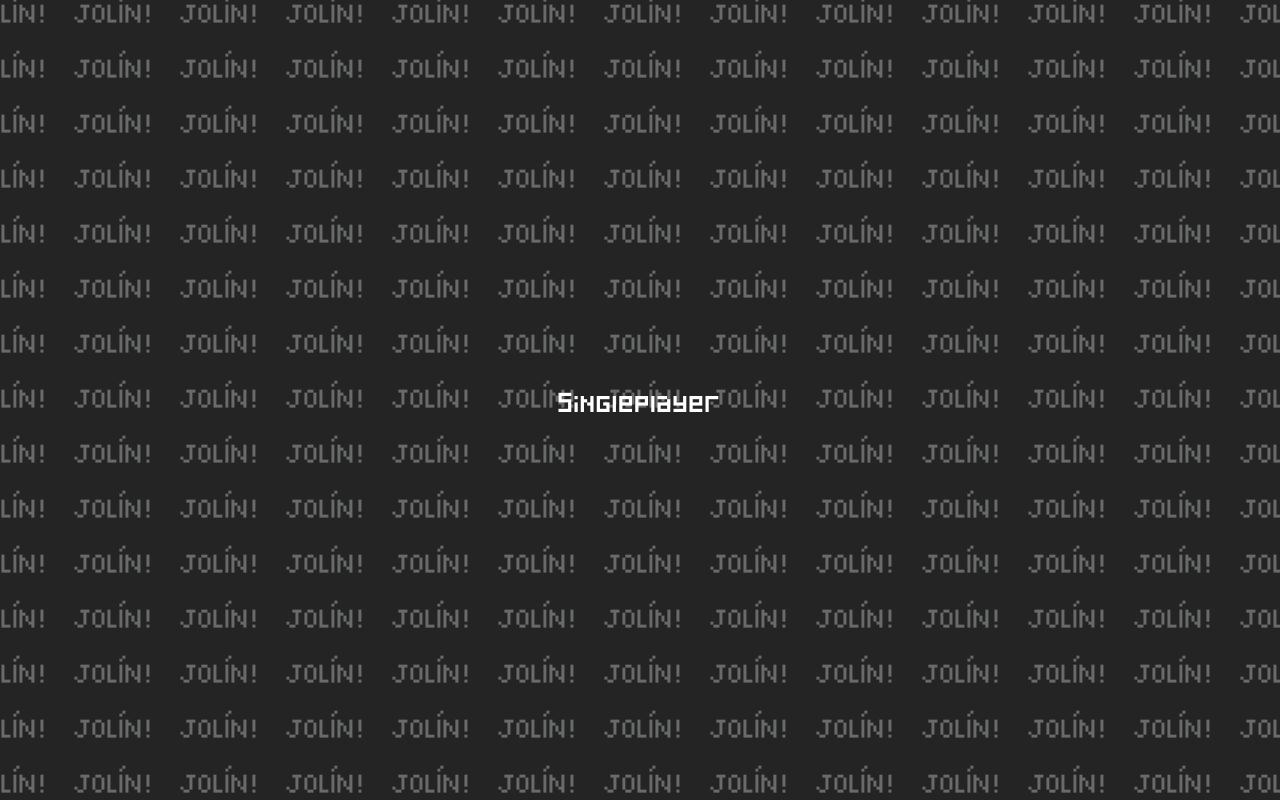
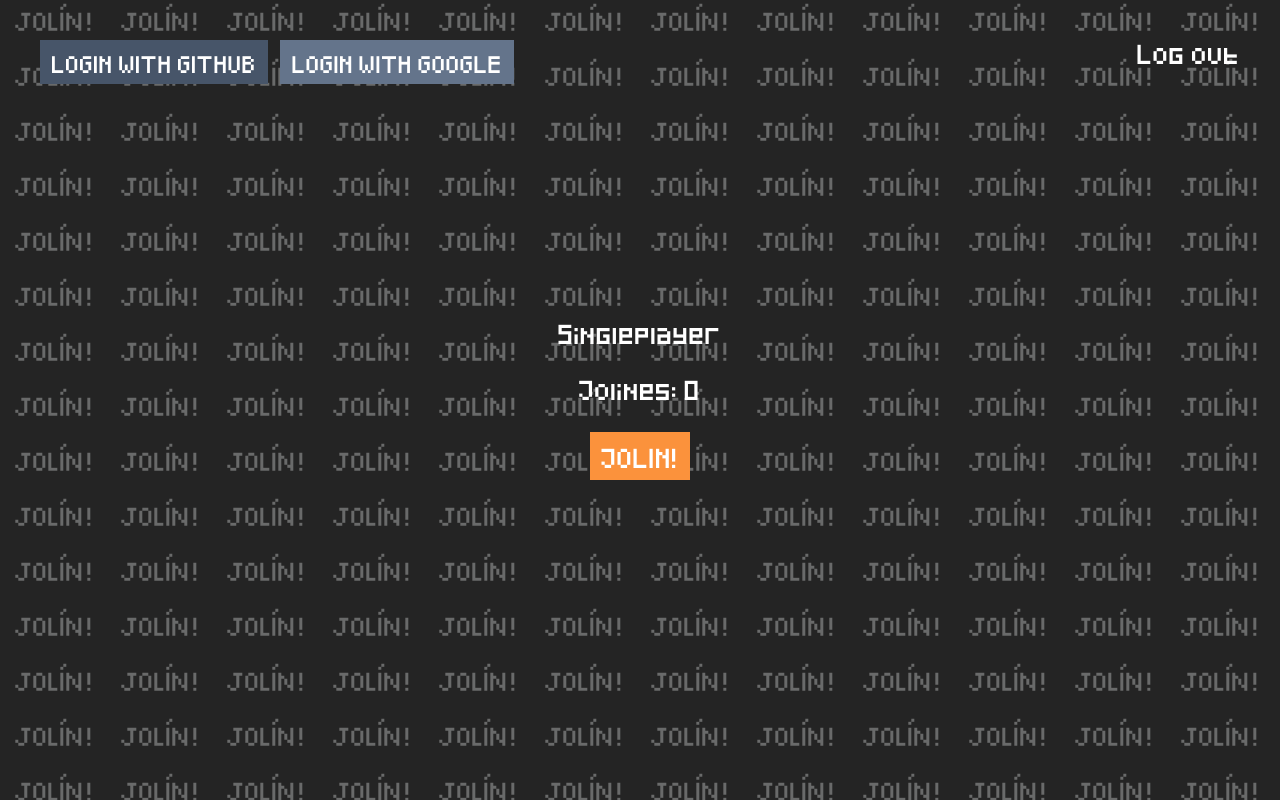
Before and after one commit to ikurotime/hackafor, a React (Vite) app: page /singleplayer in a window 1280 px wide. Built offline with nearby package versions, Linux system fonts and the light colour scheme; no server answers.

Commit message:
feat: add eslint and singleplayer mode

```diff
--- /dev/null
+++ b/firebase.js
@@ -0,0 +1,29 @@
+// Import the functions you need from the SDKs you need
+import { initializeApp } from 'firebase/app'
+import { GithubAuthProvider } from 'firebase/auth'
+import { getFirestore } from 'firebase/firestore'
+import { getAuth } from 'firebase/auth'
+import { getDatabase } from 'firebase/database'
+
+// TODO: Add SDKs for Firebase products that you want to use
+// https://firebase.google.com/docs/web/setup#available-libraries
+
+// Your web app's Firebase configuration
+const firebaseConfig = {
+  apiKey: 'AIzaSyC4aX1CZYUE723qmXFptKsYspP90oCZigo',
+  authDomain: 'hackafor.firebaseapp.com',
+  databaseURL:
+    'https://hackafor-default-rtdb.europe-west1.firebasedatabase.app',
+  projectId: 'hackafor',
+  storageBucket: 'hackafor.appspot.com',
+  messagingSenderId: '445922027453',
+  appId: '1:445922027453:web:cd816198a5dd928121d4d4'
+}
+
+// Initialize Firebase
+const app = initializeApp(firebaseConfig)
+export const provider = new GithubAuthProvider()
+export const db = getFirestore(app)
+export const auth = getAuth(app)
+export const database = getDatabase(app)
+export default app
--- a/src/App.jsx
+++ b/src/App.jsx
@@ -1,38 +1,19 @@
+import { GithubAuthProvider, signInWithPopup } from 'firebase/auth'
 import { useLocation } from 'wouter'
+import { auth, provider } from '../firebase'
 import './App.css'
+import LogOut from './components/LogOut'
+import Menu from './components/Menu'
+import SocialButtons from './components/SocialButtons'
 function App() {
-  const [_, setLocation] = useLocation()
   return (
     <div className='App '>
       <div className='Container relative gap-8 '>
+        <LogOut />
         <h1 className='text-3xl md:text-5xl'>ElJolinJuego</h1>
         <div className='flex flex-col  gap-10 p-5'>
-          <div className=' flex gap-3'>
-            <button className='bg-slate-600 p-3 text-sm  '>
-              LOGIN WITH GITHUB
-            </button>
-            <button className='bg-slate-500 p-3 text-sm '>
-              LOGIN WITH GOOGLE
-            </button>
-          </div>
-          <button
-            onClick={() => setLocation('/singleplayer')}
-            className='bg-green-600 p-3'
-          >
-            Haz Jolin en solitario
-          </button>
-          <button
-            onClick={() => setLocation('/multiplayer')}
-            className='bg-yellow-600 p-3'
-          >
-            Jolinea con gente
-          </button>
-          <button
-            onClick={() => setLocation('/ranking')}
-            className='bg-blue-600 p-3'
-          >
-            Ranking
-          </button>
+          <SocialButtons />
+          <Menu />
         </div>
       </div>
     </div>
--- a/src/Router.jsx
+++ b/src/Router.jsx
@@ -3,8 +3,28 @@ import App from './App'
 import Multiplayer from './Multiplayer'
 import Ranking from './Ranking'
 import Singleplayer from './Singleplayer'
+import { onAuthStateChanged } from 'firebase/auth'
+import { auth } from '../firebase'
+import useStore from '../store'
+import { useState } from 'react'
+import { useEffect } from 'react'
 
 export default function Router() {
+  const setUser = useStore((state) => state.setUser)
+
+  useEffect(() => {
+    const unsubscribe = onAuthStateChanged(auth, (user) => {
+      if (user) {
+        console.log('user has logged in')
+        setUser(user)
+      } else {
+        console.log('user has logged out')
+        setUser(null)
+      }
+    })
+    return () => unsubscribe()
+  }, [])
+
   return (
     <>
       <Route path='/' component={App} />
--- a/src/Singleplayer.jsx
+++ b/src/Singleplayer.jsx
@@ -1,8 +1,52 @@
+import { child, get, getDatabase, ref, set } from 'firebase/database'
+import { useState } from 'react'
+import { useEffect } from 'react'
+import { auth, database } from '../firebase'
+import useStore from '../store'
+import LogOut from './components/LogOut'
+import SocialButtons from './components/SocialButtons'
+
 export default function Singleplayer() {
+  const { user } = useStore((state) => ({
+    user: state.user
+  }))
+  const [jolin, setJolin] = useState(0)
+
+  useEffect(() => {
+    if (jolin) {
+      console.log(jolin)
+    }
+  }, [jolin])
+  const sendJolin = () => {
+    set(ref(database, 'users/' + user.uid + '/jolin'), jolin + 1)
+    setJolin(jolin + 1)
+  }
+  useEffect(() => {
+    if (!user) return
+    const dbRef = ref(getDatabase())
+    get(child(dbRef, `users/${user.uid}/jolin`))
+      .then((snapshot) => {
+        if (snapshot.exists()) {
+          console.log(snapshot.val())
+          setJolin(snapshot.val())
+        } else {
+          console.log('No data available')
+        }
+      })
+      .catch((error) => {
+        console.error(error)
+      })
+  }, [user])
   return (
     <div className='App'>
       <div className='Container  gap-8 '>
+        <LogOut />
+        <SocialButtons className={'absolute top-10 left-10'} />
         <h1>Singleplayer</h1>
+        <h2>Jolines: {jolin}</h2>
+        <button onClick={sendJolin} className='p-3 bg-orange-400'>
+          JOLIN!
+        </button>
       </div>
     </div>
   )
--- /dev/null
+++ b/src/components/LogOut.jsx
@@ -0,0 +1,11 @@
+import { auth } from '../../firebase'
+
+export default function LogOut() {
+  const logout = () => auth.signOut()
+
+  return (
+    <button className='absolute top-10 right-10' onClick={logout}>
+      Log out
+    </button>
+  )
+}
--- /dev/null
+++ b/src/components/Menu.jsx
@@ -0,0 +1,28 @@
+import { useLocation } from 'wouter'
+
+export default function Menu() {
+  const [_, setLocation] = useLocation()
+
+  return (
+    <>
+      <button
+        onClick={() => setLocation('/singleplayer')}
+        className='bg-green-600 p-3 text-center'
+      >
+        Haz Jolin en solitario
+      </button>
+      <button
+        onClick={() => setLocation('/multiplayer')}
+        className='bg-yellow-600 p-3'
+      >
+        Jolinea con gente
+      </button>
+      <button
+        onClick={() => setLocation('/ranking')}
+        className='bg-blue-600 p-3'
+      >
+        Ranking
+      </button>
+    </>
+  )
+}
--- /dev/null
+++ b/src/components/SocialButtons.jsx
@@ -0,0 +1,52 @@
+import { signInWithPopup } from 'firebase/auth'
+import { ref, set } from 'firebase/database'
+import { doc, setDoc } from 'firebase/firestore'
+import { useLocation } from 'wouter'
+import { auth, database, db, provider } from '../../firebase'
+import useStore from '../../store'
+
+export default function SocialButtons({ className }) {
+  const { user, setUser, setError } = useStore((state) => ({
+    user: state.user,
+    setUser: state.setUser,
+    setError: state.setError
+  }))
+
+  const signInWithGithub = () => {
+    signInWithPopup(auth, provider)
+      .then((result) => {
+        const user = result.user
+        /* setDoc(doc(db, 'users', user.uid), {
+          displayName: user.displayName
+        }) */
+        set(ref(database, 'users/' + user.uid), {
+          displayName: user.displayName
+        })
+        setUser(user)
+      })
+      .catch((error) => {
+        const errorMessage = error.message
+        setError(errorMessage)
+        console.error(errorMessage)
+      })
+  }
+  return (
+    <div className={'flex gap-3 ' + className}>
+      {user ? (
+        <p>Logged in as {user.displayName}</p>
+      ) : (
+        <>
+          <button
+            onClick={signInWithGithub}
+            className='bg-slate-600 p-3 text-sm  '
+          >
+            LOGIN WITH GITHUB
+          </button>
+          <button className='bg-slate-500 p-3 text-sm '>
+            LOGIN WITH GOOGLE
+          </button>
+        </>
+      )}
+    </div>
+  )
+}
--- /dev/null
+++ b/store.js
@@ -0,0 +1,13 @@
+import { create } from 'zustand'
+import { devtools } from 'zustand/middleware'
+
+const useStore = create(
+  devtools((set) => ({
+    user: null,
+    setUser: (user) => set({ user }),
+    error: null,
+    setError: (error) => set({ error })
+  }))
+)
+
+export default useStore
```
Also changed, not shown: package.json (+15 -1 lines), 2 other files (tests, documents, lock files or other folders).
